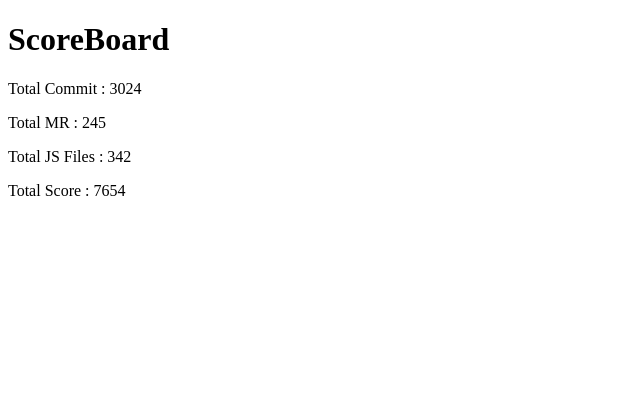
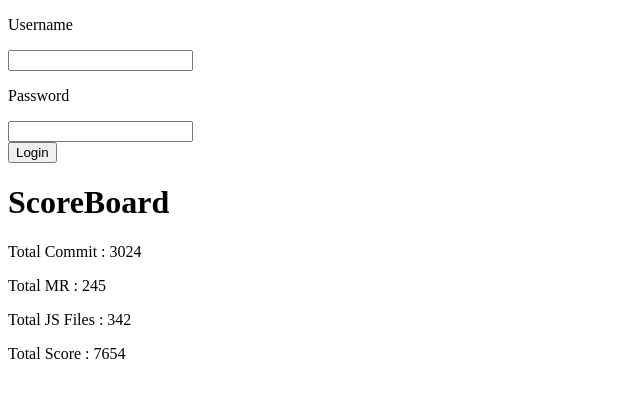
Before and after one commit to MooyGhul/GitlabAnalyzer, a React (Create React App) app in the folder frontend/: page / in a window 1280 px wide. Shown: the top 398 px of the page, without its empty margins (0-640 px from the left). Built offline with nearby package versions, Linux system fonts and the light colour scheme.

Commit message:
Create LoginForm
This is a login form template.

```diff
--- a/frontend/src/App.js
+++ b/frontend/src/App.js
@@ -1,5 +1,6 @@
 import React, { useState, useEffect } from 'react';
 import ScoreBoard from './components/ScoreBoard';
+import LoginForm from './components/LoginForm';
 import { Student } from './mockInfo';
 
 
@@ -7,7 +8,7 @@ function App() {
 
   return (
     <div>
-
+      <LoginForm />
       <ScoreBoard
         totalCommit={Student.totalCommit}
         TotalMR={Student.TotalMR}
--- /dev/null
+++ b/frontend/src/components/LoginForm.js
@@ -0,0 +1,26 @@
+import React from 'react';
+
+function LoginForm() {
+
+    return(
+    <div>
+        <form>
+            <label>
+                <p>Username</p>
+                <input type ='text' />
+            </label>
+            <label>
+                <p>Password</p>
+                <input type ='password' />
+            </label>
+            <div>
+               <button className='loginBtn' type ='submit'>
+                    Login
+               </button>
+            </div>
+        </form>
+    </div>
+    )
+}
+
+export default LoginForm;
```
Also changed, not shown: frontend/src/mockInfo.js (line endings or trailing spaces), 1 other file (tests, documents, lock files or other folders).
